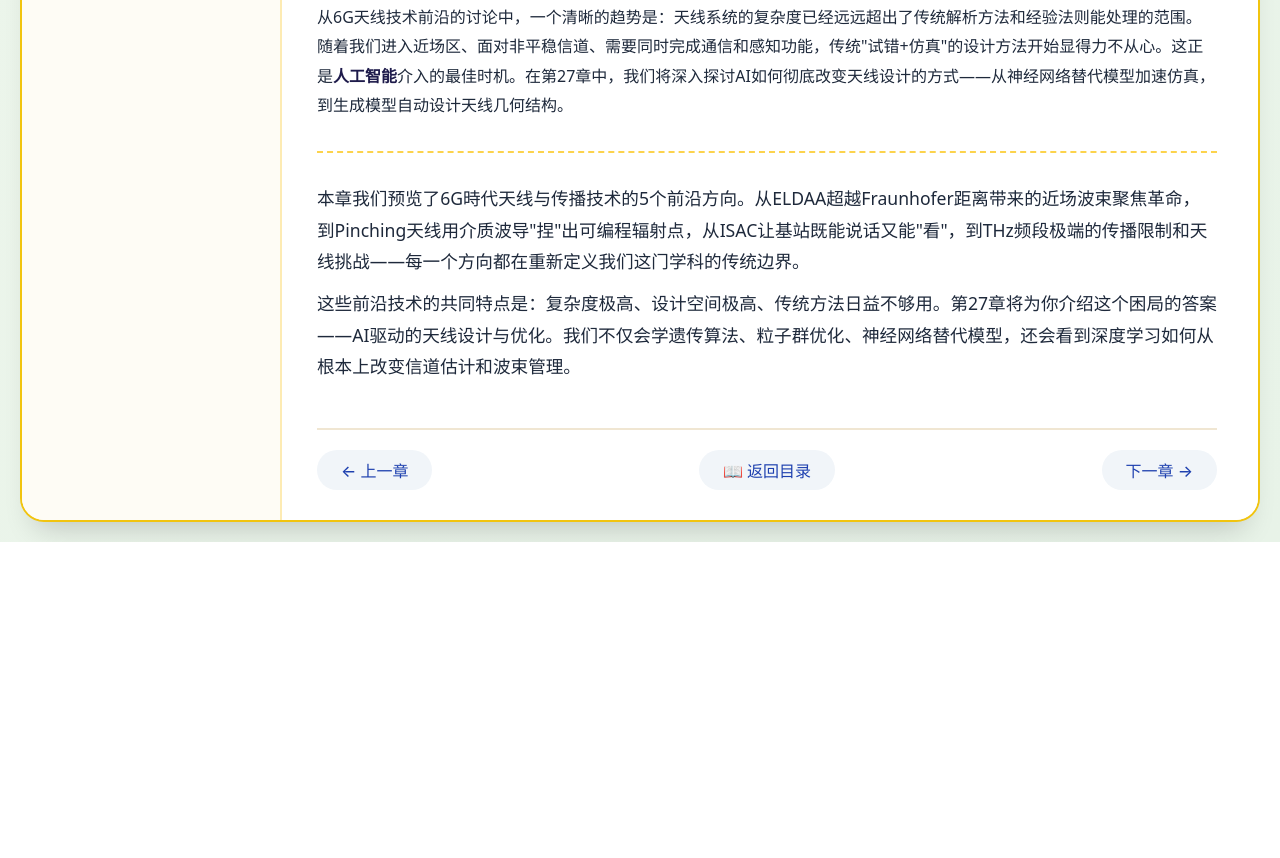
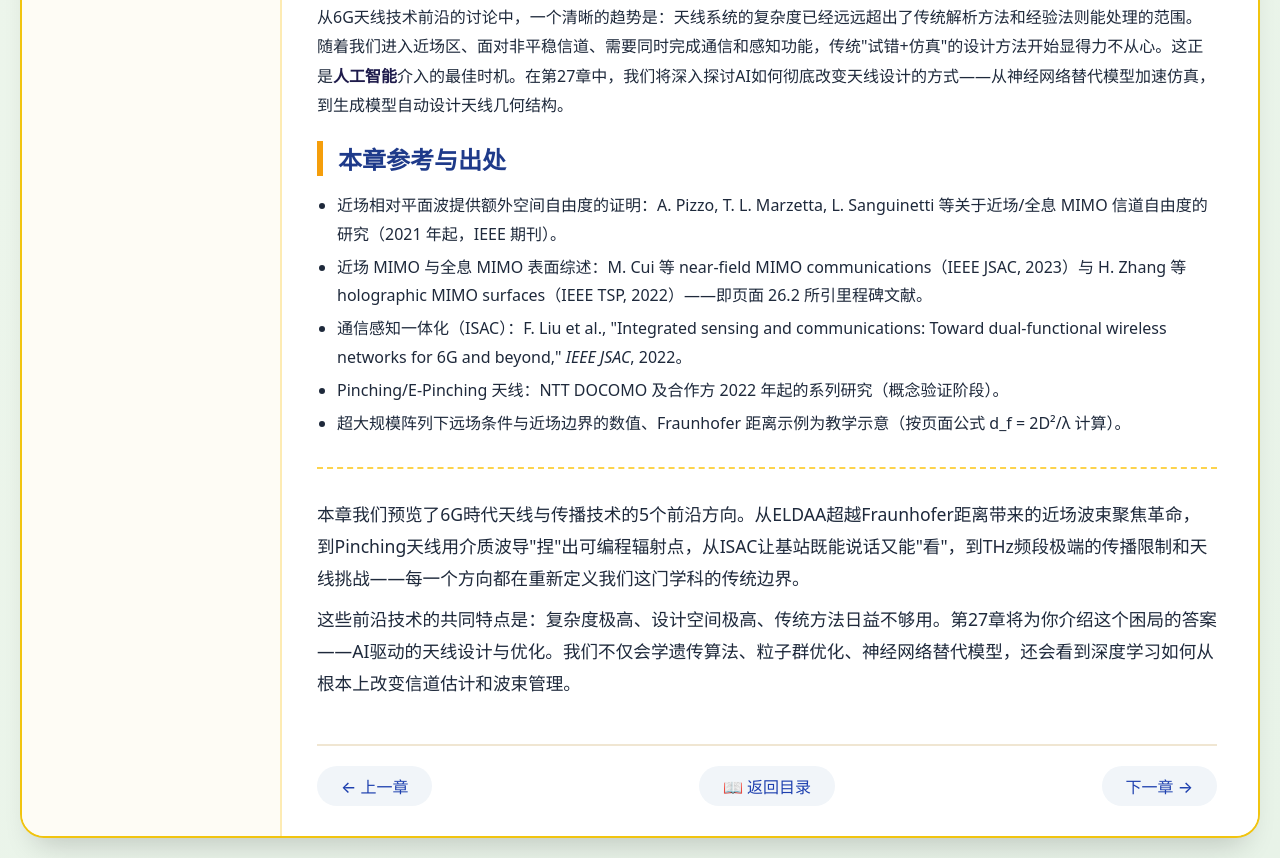
Before and after one commit to 1998x-stack/antenna-propagation-tutorial, a plain HTML site: page 26.html in a window 1280 px wide. Shown: the part 6741-7599 px from the top of the page. Before the commit the page ends 7283 px from the top, so only its background shows below. Drawn offline with Linux system fonts and the light colour scheme.

Commit message:
docs(antenna-propagation-tutorial): 第26/27/28章补充「本章参考与出处」（近场MIMO/ISAC、PSO/3GPP TR 38.843、3GPP TS 38.101-1/FCC Part 30）

```diff
--- a/26.html
+++ b/26.html
@@ -386,6 +386,17 @@ print(f"Fraunhofer距离: {d_f_6g2:.1f} m")</code></pre>
 
         <p>从6G天线技术前沿的讨论中，一个清晰的趋势是：天线系统的复杂度已经远远超出了传统解析方法和经验法则能处理的范围。随着我们进入近场区、面对非平稳信道、需要同时完成通信和感知功能，传统"试错+仿真"的设计方法开始显得力不从心。这正是<strong>人工智能</strong>介入的最佳时机。在第27章中，我们将深入探讨AI如何彻底改变天线设计的方式——从神经网络替代模型加速仿真，到生成模型自动设计天线几何结构。</p>
 
+        <section id="references" aria-labelledby="ref-heading">
+            <h2 id="ref-heading">本章参考与出处</h2>
+            <ul>
+                <li>近场相对平面波提供额外空间自由度的证明：A. Pizzo, T. L. Marzetta, L. Sanguinetti 等关于近场/全息 MIMO 信道自由度的研究（2021 年起，IEEE 期刊）。</li>
+                <li>近场 MIMO 与全息 MIMO 表面综述：M. Cui 等 near-field MIMO communications（IEEE JSAC, 2023）与 H. Zhang 等 holographic MIMO surfaces（IEEE TSP, 2022）——即页面 26.2 所引里程碑文献。</li>
+                <li>通信感知一体化（ISAC）：F. Liu et al., "Integrated sensing and communications: Toward dual-functional wireless networks for 6G and beyond," <i>IEEE JSAC</i>, 2022。</li>
+                <li>Pinching/E-Pinching 天线：NTT DOCOMO 及合作方 2022 年起的系列研究（概念验证阶段）。</li>
+                <li>超大规模阵列下远场条件与近场边界的数值、Fraunhofer 距离示例为教学示意（按页面公式 d_f = 2D²/λ 计算）。</li>
+            </ul>
+        </section>
+
         <hr style="margin: 30px 0; border: 0; border-top: 2px dashed #fcd34d;">
 
         <p style="font-size: 1.1rem; line-height: 1.8;">
```
Also changed, not shown: 27.html (+10 -0 lines), 28.html (+10 -0 lines).
